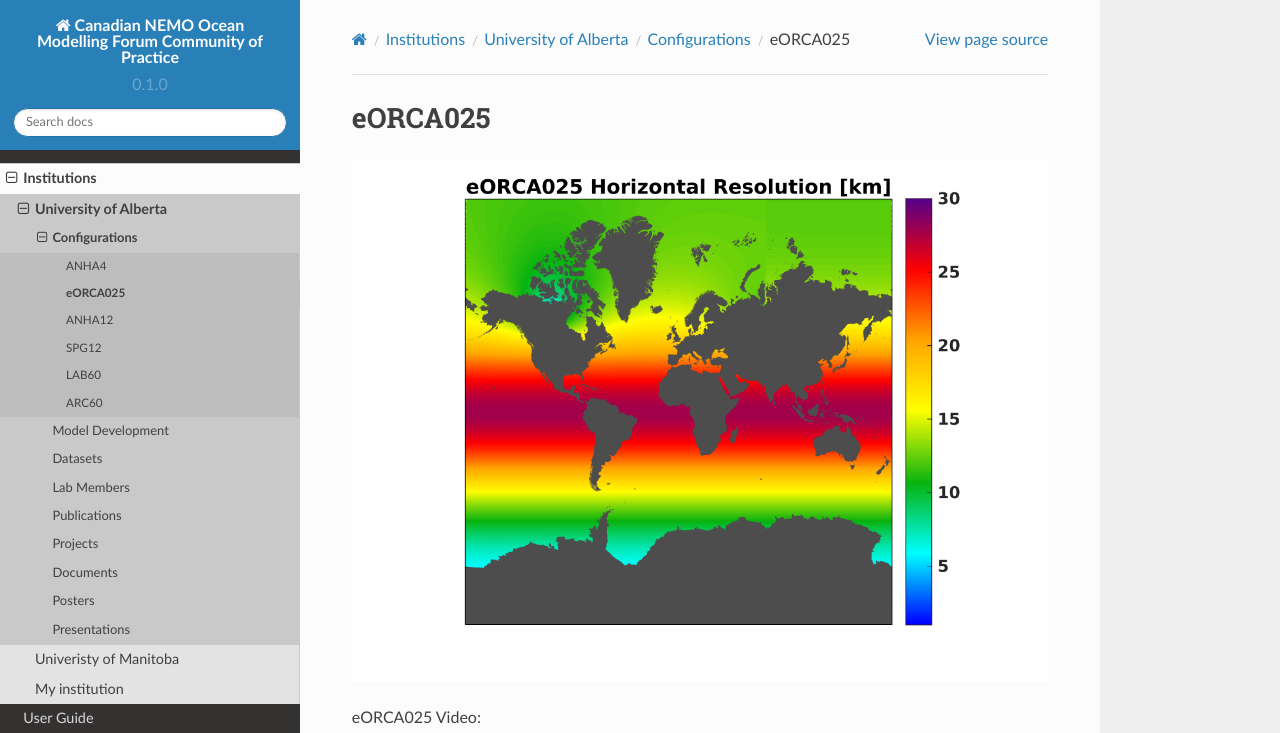
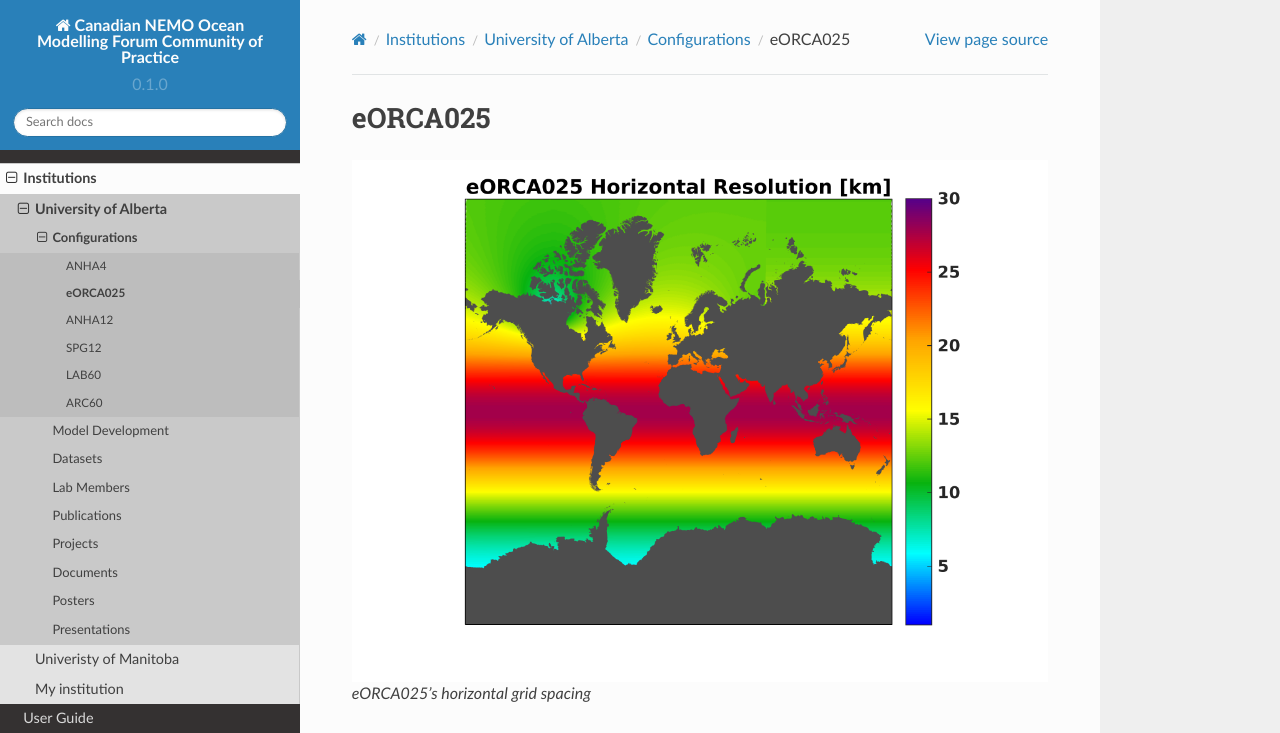
Before and after one commit to UofA-NEMO/Canadian-NEMO-Ocean-Modelling-Forum-Community-of-Practice, a Sphinx documentation site: the page built from docs/Institutions/UofA/Configurations/eORCA025/index.rst, in a window 1280 px wide and 1311 px high. Shown: the top 733 px of the window. Built offline with Sphinx 7.4.7 and the Read the Docs theme 2.0.0, drawn with Linux system fonts in a browser that asks for light colours.

Commit message:
Update index.rst

```diff
--- a/docs/Institutions/UofA/Configurations/eORCA025/index.rst
+++ b/docs/Institutions/UofA/Configurations/eORCA025/index.rst
@@ -5,10 +5,12 @@ eORCA025
 
 .. figure:: ./eORCA025_horzgrid.png
 
+   eORCA025's horizontal grid spacing
+
 eORCA025 Video:
 
 .. raw:: html
 
    <iframe width="560" height="315" src="https://www.youtube.com/embed/UWCtsptjsPI" title="YouTube video player" frameborder="0" allow="accelerometer; autoplay; clipboard-write; encrypted-media; gyroscope; picture-in-picture" allowfullscreen></iframe>
 
-Movie Caption: Simple video showing 4 simulations of our eORCA025 configuration. Shown is the surface speed as output every 5 days from the years 1993 through the end of 1995.
+   Movie Caption: Simple video showing 4 simulations of our eORCA025 configuration. Shown is the surface speed as output every 5 days from the years 1993 through the end of 1995.
```
